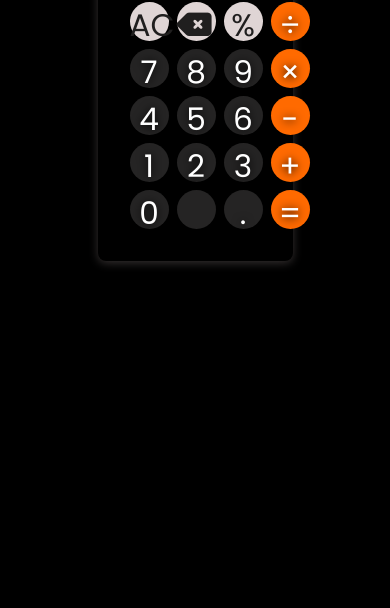
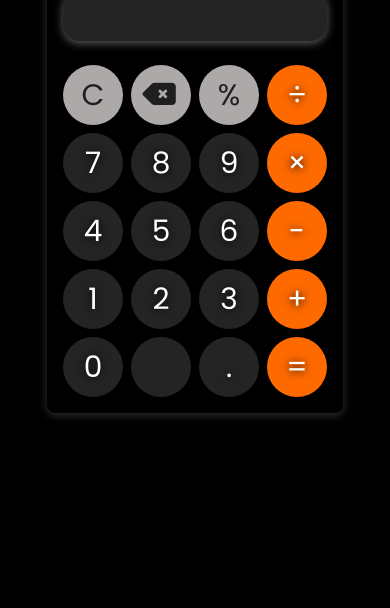
Before and after one commit to bipinThapax/calculator, a plain HTML site: page index.html in a window 390 px wide. Shown: the part 236-844 px from the top of the page. Drawn offline with Linux system fonts and the light colour scheme.

Commit message:
implemented final responsive design and calculations logic

```diff
--- a/index.html
+++ b/index.html
@@ -16,10 +16,9 @@
     <main>
         <div class="calculator">
             <div class="input">
-                Hello World
             </div>
             <div class="numeric-container">
-                <button class="btn powGrey">AC</button>
+                <button class="btn powGrey">C</button>
                 <button class="btn powGrey"><i class="fa-solid fa-delete-left"></i></button>
                 <button class="btn powGrey">%</button>
                 <button class="btn orange">÷</button>
--- a/script.js
+++ b/script.js
@@ -1 +1,44 @@
-// calculator
+/**
+ * logic
+ * numbers,operators  when clicked ++input.value
+ * when = is clicked, do operation
+ * when C is clicked, input clears
+ * when leftClear is clicked, slice the last value.
+ */
+
+let input = document.querySelector(".input");
+let btns = document.querySelectorAll(".btn");
+
+btns.forEach(btn => {
+    btn.addEventListener("click", () => {
+        const value = btn.innerText;
+
+        // Clear all
+        if (value === "C") {
+            input.innerText = "";
+            return;
+        }
+
+        // Clear one character
+        if (btn.querySelector("i") || value === "⌫") {
+            input.innerText = input.innerText.slice(0, -1);
+            // clear the last char and returns remaining
+            return;
+        }
+
+        // Equals
+        if (value === "=") {
+            try {
+                // Replace ÷ × with JS operators
+                let expression = input.innerText.replace(/÷/g, "/").replace(/×/g, "*");
+                input.innerText = eval(expression);
+            } catch (e) {
+                input.innerText = "Error";
+            }
+            return;
+        }
+
+        // Add numbers, decimal, operators
+        input.innerText += value;
+    });
+});
--- a/style.css
+++ b/style.css
@@ -10,21 +10,32 @@ body {
   background-color: black;
 }
 
+main {
+  height: 100vh;
+  display: flex;
+  justify-content: center;
+  align-items: center;
+}
+
 .calculator {
   height: fit-content;
-  width: 50vmin;
-  margin: 5rem auto;
   padding: 2rem;
   border-radius: 0.5rem;
   box-shadow: 0 2px 10px #353030;
 }
 
 .input {
+  height: 80px;
+  padding: 1rem;
   color: white;
   text-align: end;
-  font-size: 1.95rem;
+  font-size: 2.25rem;
   font-weight: bold;
-  margin: 1rem 0;
+  margin-top: 1rem;
+  margin-bottom: 1.5rem;
+  border-radius: 1rem;
+  background-color: #252424;
+  box-shadow: 0 2px 10px rgb(95, 95, 95);
 }
 
 .numeric-container {
@@ -34,10 +45,11 @@ body {
 }
 
 .btn {
-  height: 10vmin;
-  width: 10vmin;
-  font-size: 1.95rem;
+  height: 70px;
+  width: 70px;
+  font-size: clamp(1.85rem, 5vw, 2.2rem);
   border: none;
+  outline: none;
   border-radius: 50%;
   color: white;
   background-color: #252424;
@@ -52,18 +64,36 @@ body {
 
 .powGrey {
   color: rgb(32, 31, 31);
-  background-color: rgb(223, 213, 213);
-  transition: all 0.35s ease;
+  background-color: rgb(173 169 169);
   text-shadow: none;
 }
 .powGrey:hover {
-  background-color: rgb(143, 149, 156);
+  background-color: rgb(202, 198, 198);
 }
 .orange {
   background-color: rgb(255, 106, 0);
-  transition: all 0.35s ease;
 }
 
 .orange:hover {
-  background-color: rgb(245, 106, 7);
+  background-color: rgb(244, 124, 39);
 }
+
+@media (max-width: 450px) {
+  .input {
+    height: 50px;
+  }
+  .calculator {
+    padding: 1rem;
+  }
+  .btn {
+    height: 60px;
+    width: 60px;
+  }
+}
+
+@media (max-width: 370px) {
+  .btn {
+    height: 50px;
+    width: 50px;
+  }
+}
```
